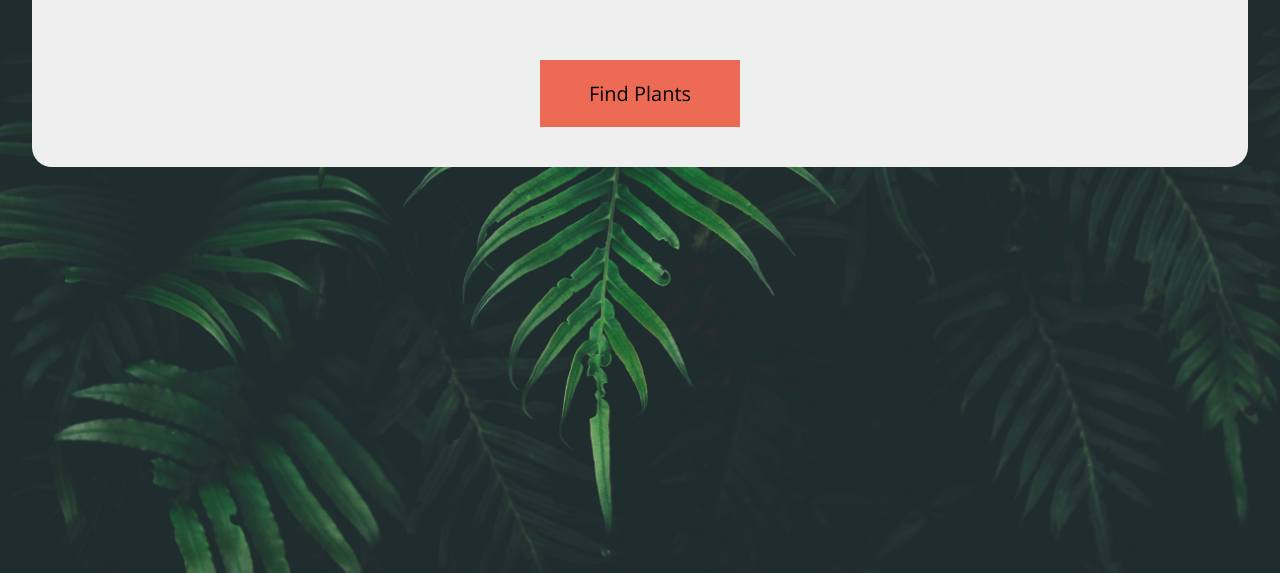
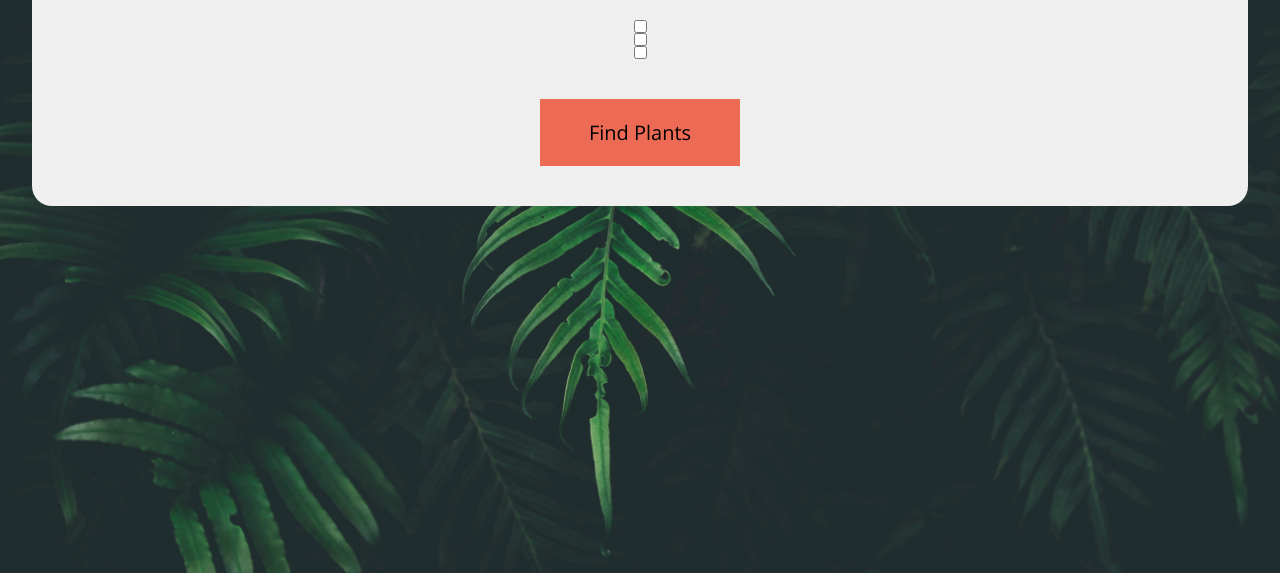
Before and after one commit to midianjudah/css-selector, a plain HTML site: page index.html in a window 1280 px wide. Shown: the part 227-800 px from the top of the page. Drawn offline with nearby package versions, Linux system fonts and the light colour scheme.

Commit message:
added checkboxes

```diff
--- a/index.html
+++ b/index.html
@@ -14,6 +14,9 @@
             <h1>House plants that even you cannot kill.</h1>
             <form class="feedbackForm">
                 <!-- WRITE YOUR INPUT MARK UP HERE -->
+                <input type="checkbox">
+                <input type="checkbox">
+                <input type="checkbox">
                 <button>Find Plants</button>
             </form>
         </header>
```
